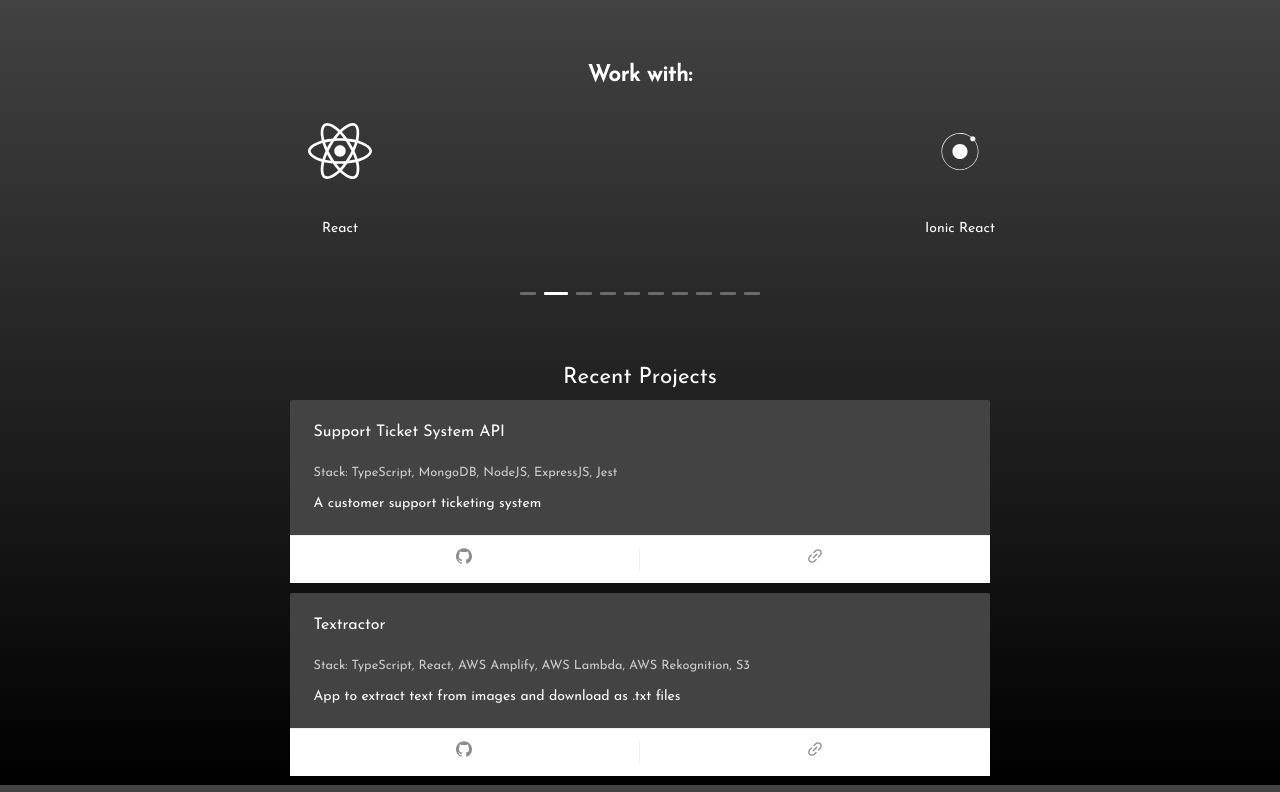
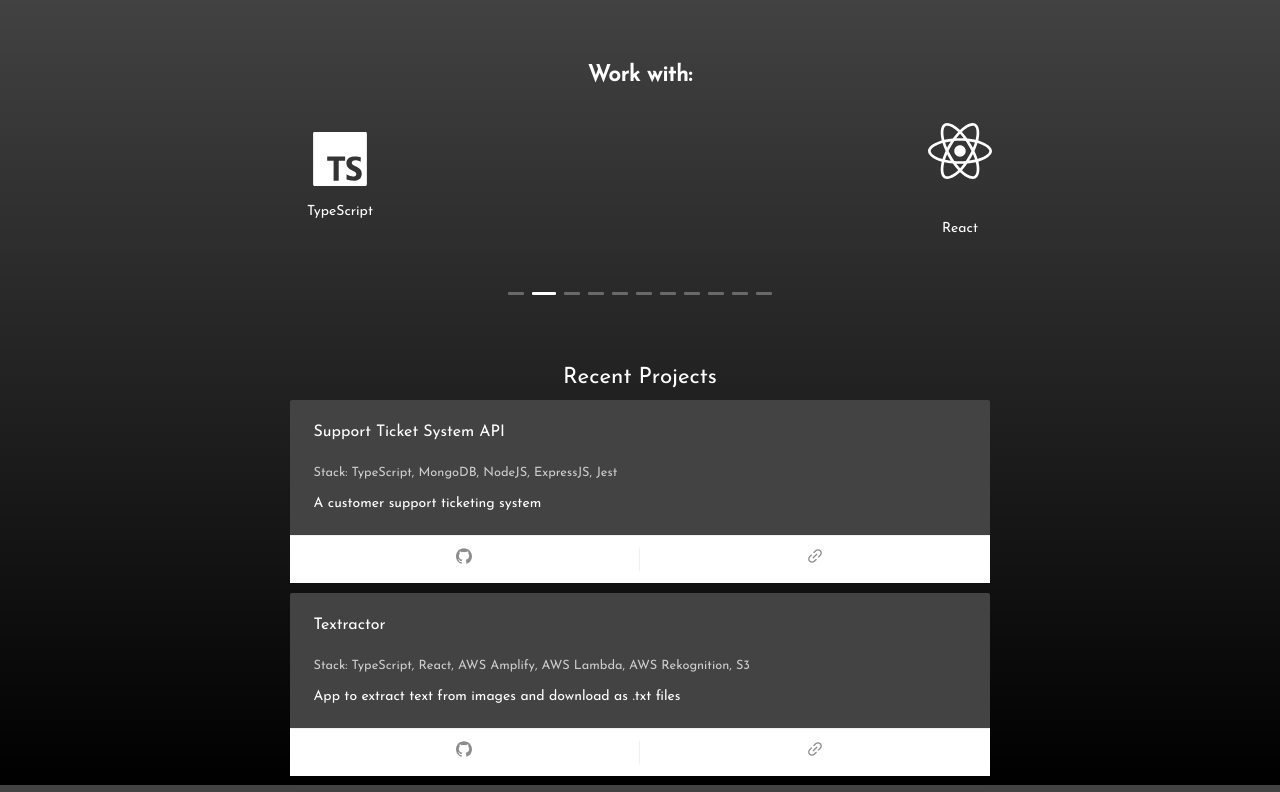
Before and after one commit to NabeelahY/Portfolio, a React (Create React App) app: page / in a window 1280 px wide. Shown: the part 815-1607 px from the top of the page. Built offline with nearby package versions, Linux system fonts and the light colour scheme.

Commit message:
Add new icon to stacks and add styles

```diff
--- a/src/GlobalStyles.ts
+++ b/src/GlobalStyles.ts
@@ -22,7 +22,7 @@ export const GlobalStyle = createGlobalStyle`
     margin: 0;
     padding: 0;
     border: 0;
-    font-size: 100%;
+    font-size: 62.5%;
     font: inherit;
     vertical-align: baseline;
     box-sizing: border-box;
@@ -36,7 +36,9 @@ export const GlobalStyle = createGlobalStyle`
     background: #000000;  /* fallback for old browsers */
     background-image: -webkit-linear-gradient(180deg, #434343, #000000);  /* Chrome 10-25, Safari 5.1-6 */
     background-image: linear-gradient(180deg, #434343, #000000); /* W3C, IE 10+/ Edge, Firefox 16+, Chrome 26+, Opera 12+, Safari 7+ */
+    background-attachment: fixed;
   }
+
   /* HTML5 display-role reset for older browsers */
   article, aside, details, figcaption, figure,
   footer, header, hgroup, menu, nav, section {
--- a/src/components/Projects.tsx
+++ b/src/components/Projects.tsx
@@ -58,7 +58,6 @@ const Projects: React.FC = () => {
           <Card
             className="content"
             key={idx}
-            hoverable={true}
             bordered={false}
             actions={[
               <GithubOutlined
--- a/src/components/Stacks.tsx
+++ b/src/components/Stacks.tsx
@@ -9,6 +9,7 @@ import {
 } from 'react-icons/fa';
 import { DiPostgresql, DiIonic } from 'react-icons/di';
 import graphql from '../assets/graphql.svg';
+import ts from '../assets/ts.svg';
 import { StackStyles, IconStyles } from './styles/Stack';
 import { Carousel } from 'antd';
 
@@ -16,6 +17,10 @@ const stacks = [
   {
     name: 'JavaScript',
     icon: <FaJs />,
+  },
+  {
+    name: 'TypeScript',
+    icon: <img src={ts} alt="TypeScript icon" />,
   },
   {
     name: 'React',
```
Also changed, not shown: src/assets/ts.svg (added).
